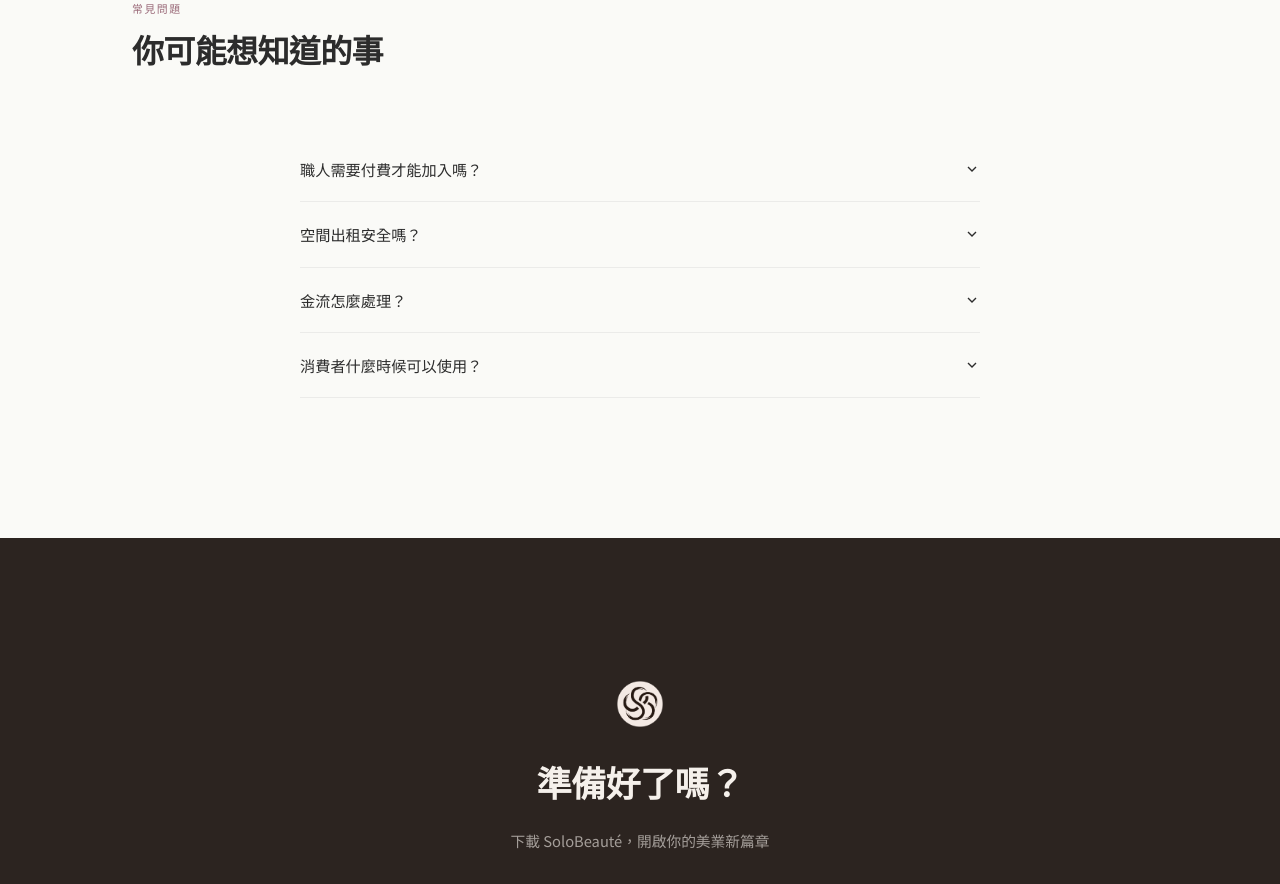
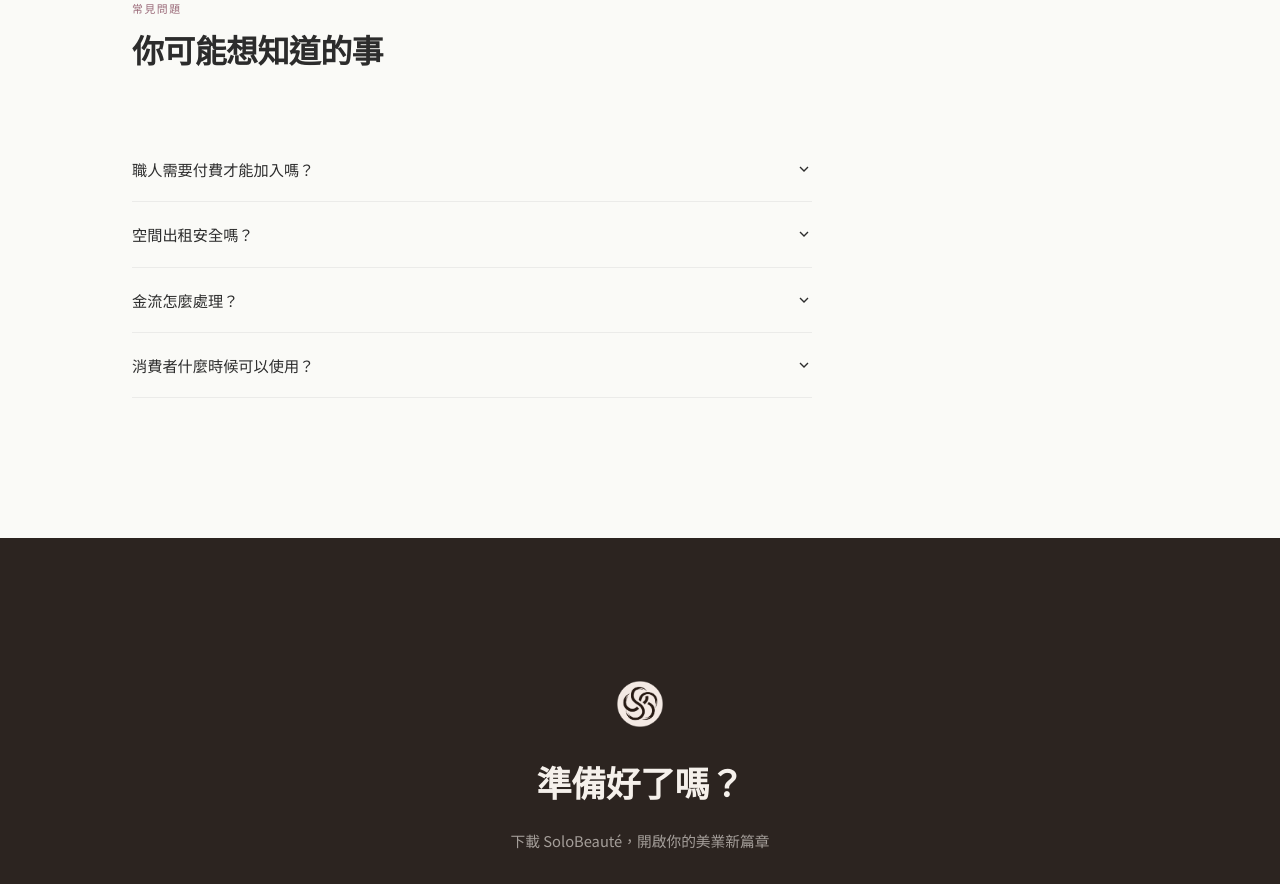
Before and after one commit to jasperbug/solobeaute_web, a React (Vite) app: page / in a window 1280 px wide. Shown: the part 6140-7024 px from the top of the page. Built offline with nearby package versions, Linux system fonts and the light colour scheme; no server answers.

Commit message:
fix: FAQ 區塊問答列表改為左對齊，與標題對齊
Co-Authored-By: Claude Opus 4.6 (1M context) <noreply@anthropic.com>

```diff
--- a/src/App.css
+++ b/src/App.css
@@ -702,7 +702,7 @@
 
 .faq__list {
   max-width: 680px;
-  margin: var(--gap-lg) auto 0;
+  margin: var(--gap-lg) 0 0;
   display: flex;
   flex-direction: column;
   gap: 0;
```
